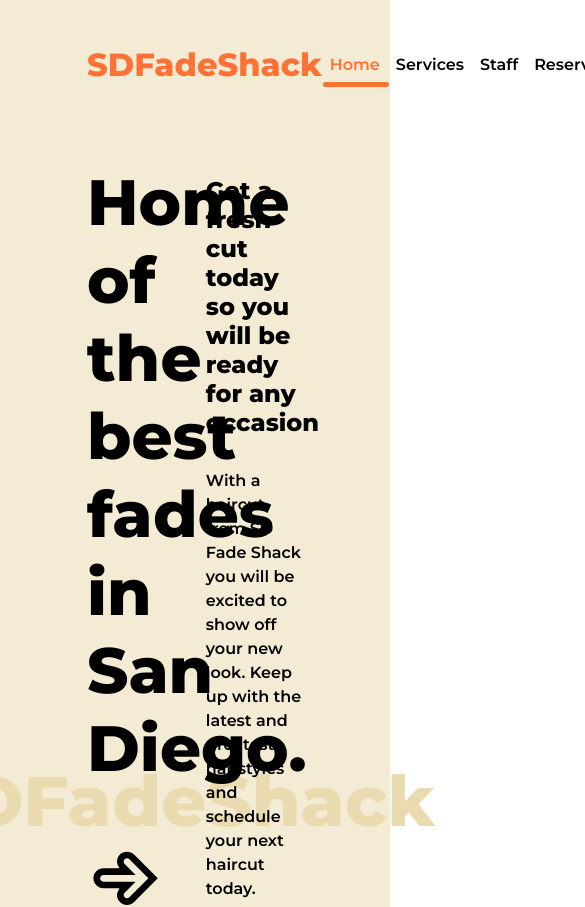
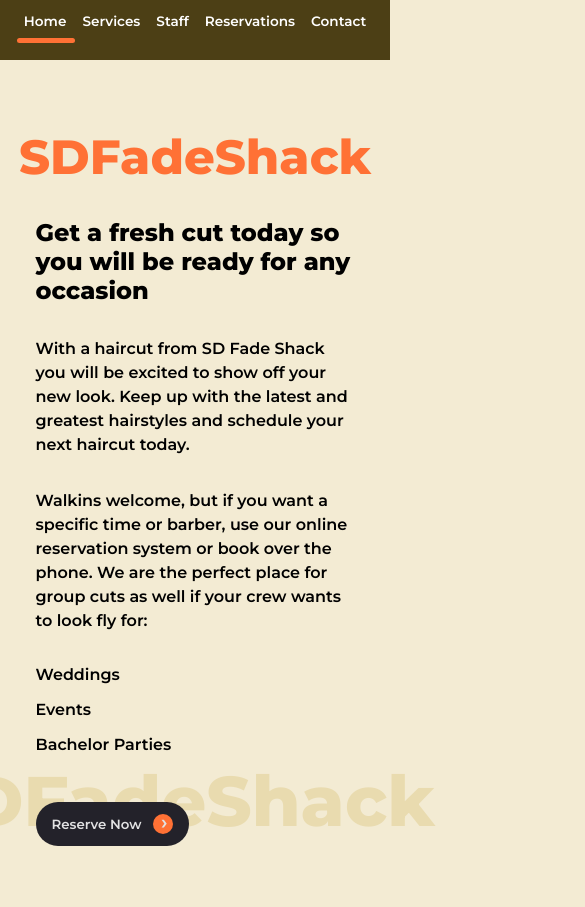
Before and after one commit to RoycePdev/BarberShopSite, a React (Create React App) app: page / in a window 390 px wide. Shown: the top 907 px of the page, 585 px wide, since content can reach past the window. Built offline with nearby package versions, Linux system fonts and the light colour scheme; no server answers.

Commit message:
responsive nav and homepage completed

```diff
--- a/src/components/Home.jsx
+++ b/src/components/Home.jsx
@@ -8,8 +8,9 @@ export const Home = () => {
   return (
     <>
       <div className='home-container'>
-        <section>
-          <h1>Home of the best fades in San Diego.</h1>
+        <section className="home-first-section">
+        <h1 className="home-mobile-title">SDFadeShack</h1>
+          <h1 className="landing-title">Home of the best fades in San Diego.</h1>
           <TiArrowRightOutline className='landing-icon' />
         </section>
         <section>
--- a/src/stylesheets/home.css
+++ b/src/stylesheets/home.css
@@ -1,3 +1,7 @@
+.home-mobile-title {
+  display: none;
+}
+
 .home-container {
   display: -webkit-box;
   display: -ms-flexbox;
@@ -42,4 +46,45 @@
   width: 5rem;
   margin-top: 3rem;
 }
+
+@media (max-width: 850px) {
+  .home-container {
+    -webkit-box-orient: vertical;
+    -webkit-box-direction: normal;
+        -ms-flex-direction: column;
+            flex-direction: column;
+  }
+  .home-container section {
+    width: 100%;
+    margin: 2rem 0rem;
+  }
+  .landing-icon {
+    display: none;
+  }
+  .home-mobile-title {
+    display: -webkit-box;
+    display: -ms-flexbox;
+    display: flex;
+    color: #ff7135;
+  }
+  .landing-title {
+    display: none;
+  }
+}
+
+@media (max-width: 500px) {
+  .home-container section {
+    margin: 1rem 0rem;
+  }
+  .home-container section h1 {
+    font-size: 3rem;
+    margin-top: 2rem;
+  }
+}
+
+@media (max-width: 370px) {
+  .home-container section h1 {
+    font-size: 2.5rem;
+  }
+}
 /*# sourceMappingURL=home.css.map */
--- a/src/stylesheets/home.scss
+++ b/src/stylesheets/home.scss
@@ -1,3 +1,11 @@
+$orange: rgb(255, 113, 53);
+$dark-brown: #4c3f15;
+$light-tan: hsl(46, 56%, 89%);
+
+.home-mobile-title {
+  display: none;
+}
+
 .home-container {
   display: flex;
   justify-content: space-between;
@@ -34,3 +42,46 @@
   width: 5rem;
   margin-top: 3rem;
 }
+
+@media (max-width: 850px) {
+  .home-container {
+    flex-direction: column;
+    section {
+      width: 100%;
+      margin: 2rem 0rem;
+    }
+  }
+  .landing-icon {
+    display: none;
+  }
+  .home-mobile-title {
+    display: flex;
+    color: $orange;
+  }
+  .landing-title {
+    display: none;
+  }
+}
+
+@media (max-width: 500px) {
+  .home-container {
+    section {
+      margin: 1rem 0rem;
+      h1 {
+        font-size: 3rem;
+        margin-top: 2rem;
+      }
+    }
+  }
+}
+@media (max-width: 370px) {
+  .home-container {
+    section {
+
+      h1 {
+        font-size: 2.5rem;
+
+      }
+    }
+  }
+}
--- a/src/stylesheets/landing-style.css
+++ b/src/stylesheets/landing-style.css
@@ -7,6 +7,10 @@
   font-weight: bold;
   font-family: 'Montserrat', sans-serif;
   font-weight: 500;
+}
+
+body {
+  background: #f3ebd3;
 }
 
 .landing-backdrop {
@@ -94,6 +98,7 @@ nav ul li a:hover {
   color: #ff7135;
   text-decoration: none;
   font-size: 2rem;
+  margin-right: 2rem;
 }
 
 .watermark {
@@ -105,4 +110,47 @@ nav ul li a:hover {
   z-index: -5;
   color: #e9dbaf;
 }
+
+@media (max-width: 850px) {
+  .home-first-section {
+    display: -webkit-box;
+    display: -ms-flexbox;
+    display: flex;
+    -webkit-box-pack: center;
+        -ms-flex-pack: center;
+            justify-content: center;
+  }
+  .landing-info-container {
+    width: 90%;
+    padding: 5rem 1rem;
+  }
+  .logo {
+    display: none;
+  }
+  header {
+    -webkit-box-pack: center;
+        -ms-flex-pack: center;
+            justify-content: center;
+    position: fixed;
+    top: -36px;
+    background: #4c3f15;
+    width: 100%;
+    padding-bottom: 1rem;
+  }
+  .nav-link {
+    color: white;
+  }
+}
+
+@media (max-width: 425px) {
+  .nav-link {
+    font-size: .85rem;
+  }
+}
+
+@media (max-width: 370px) {
+  .nav-link {
+    font-size: .75rem;
+  }
+}
 /*# sourceMappingURL=landing-style.css.map */
--- a/src/stylesheets/landing-style.scss
+++ b/src/stylesheets/landing-style.scss
@@ -1,4 +1,8 @@
 @import url('https://fonts.googleapis.com/css2?family=Montserrat:wght@600;800&display=swap');
+
+$orange: rgb(255, 113, 53);
+$dark-brown: #4c3f15;
+$light-tan: hsl(46, 56%, 89%);
 
 * {
   margin: 0;
@@ -8,6 +12,10 @@
   font-family: 'Montserrat', sans-serif;
   font-weight: 500;
 
+}
+
+body {
+  background: $light-tan;
 }
 
 @mixin flex-center {
@@ -53,17 +61,6 @@ nav {
       a:hover {
         color: rgb(255, 113, 53);
       }
-      // a:hover::after {
-      //   position: absolute;
-      //   border-radius: 20px;
-      //   display: block;
-      //   margin-top: 0.5rem;
-      //   content: '';
-      //   width: 100%;
-      //   height: 5px;
-      //   background: rgb(255, 113, 53);
-      //   left: 1px;
-      // }
     }
   }
 }
@@ -99,6 +96,7 @@ nav {
   color: rgb(255, 113, 53);
   text-decoration: none;
   font-size: 2rem;
+  margin-right: 2rem;
 }
 
 .watermark {
@@ -110,3 +108,40 @@ nav {
   z-index: -5;
    color: hsl(46, 56%, 80%);
 }
+
+@media (max-width: 850px) {
+  .home-first-section {
+    display: flex;
+    justify-content: center;
+  }
+  .landing-info-container {
+    width: 90%;
+    padding: 5rem 1rem;
+  }
+  .logo {
+    display: none;
+  }
+ header {
+   justify-content: center;
+   position: fixed;
+   top: -36px;
+   background: $dark-brown;
+   width: 100%;
+  padding-bottom: 1rem;
+
+ }
+ .nav-link {
+   color: white;
+ }
+}
+
+@media (max-width: 425px) {
+  .nav-link {
+    font-size: .85rem;
+  }
+}
+@media (max-width: 370px) {
+  .nav-link {
+    font-size: .75rem;
+  }
+}
```
Also changed, not shown: 2 other files (tests, documents, lock files or other folders).
